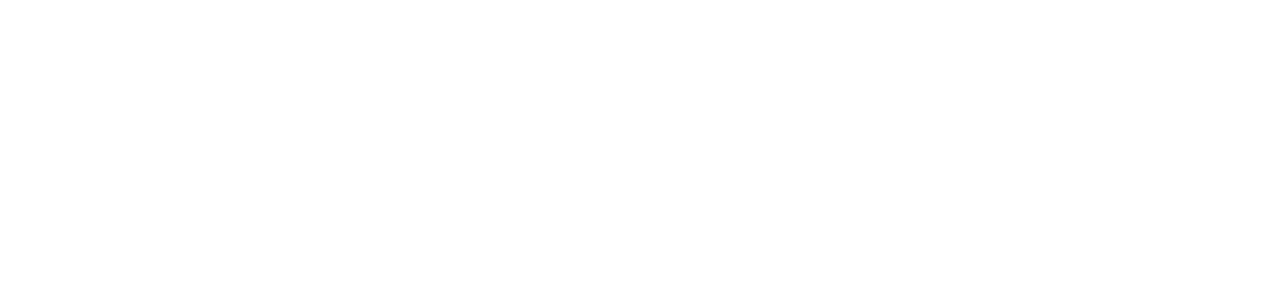
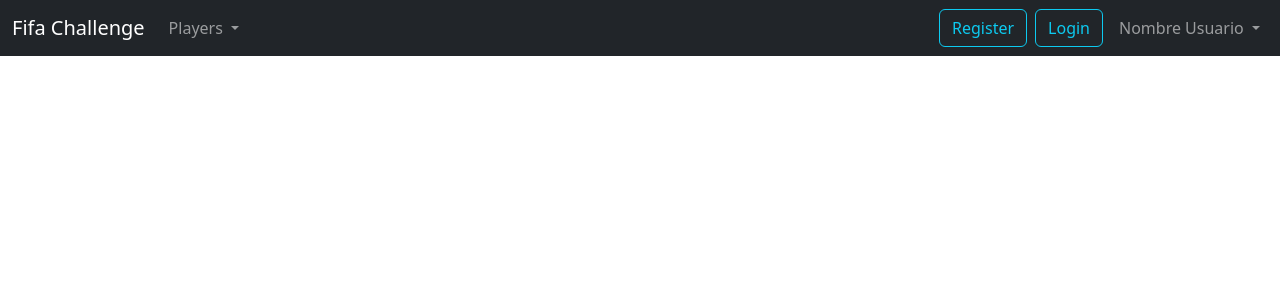
Before and after one commit to matias9486/challenge_santex, an Angular app in the folder fifa-frontend/: page / in a window 1280 px wide. Shown: the top 300 px of the page. Built offline with nearby package versions, Linux system fonts and the light colour scheme.

Commit message:
update: uso de navbar

```diff
--- a/fifa-frontend/src/app/app.component.html
+++ b/fifa-frontend/src/app/app.component.html
@@ -1 +1,2 @@
+<app-navbar />
 <router-outlet />
--- a/fifa-frontend/src/app/app.component.ts
+++ b/fifa-frontend/src/app/app.component.ts
@@ -1,9 +1,10 @@
 import { Component } from '@angular/core';
 import { RouterOutlet } from '@angular/router';
+import { NavbarComponent } from './shared/navbar/navbar.component';
 
 @Component({
   selector: 'app-root',
-  imports: [RouterOutlet],
+  imports: [RouterOutlet, NavbarComponent],
   templateUrl: './app.component.html',
   styleUrl: './app.component.css'
 })
```
